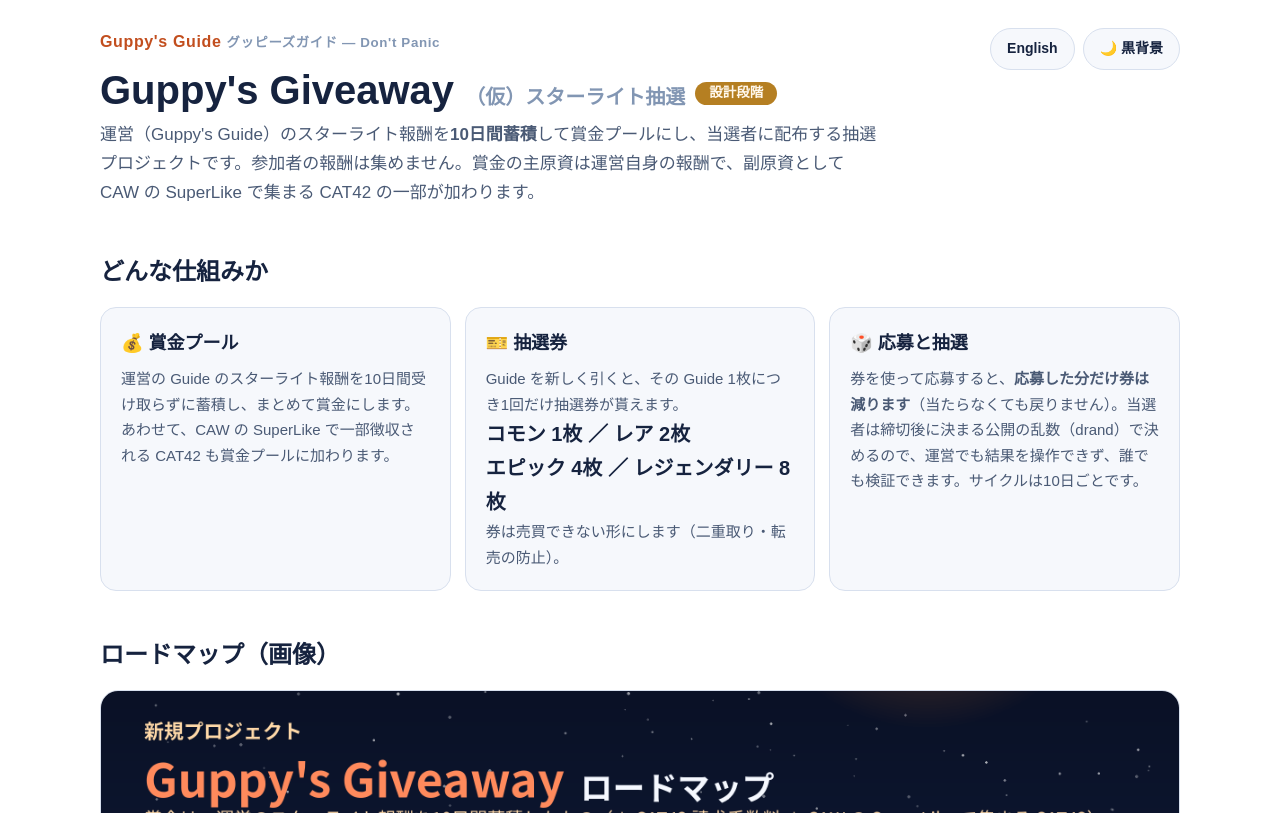
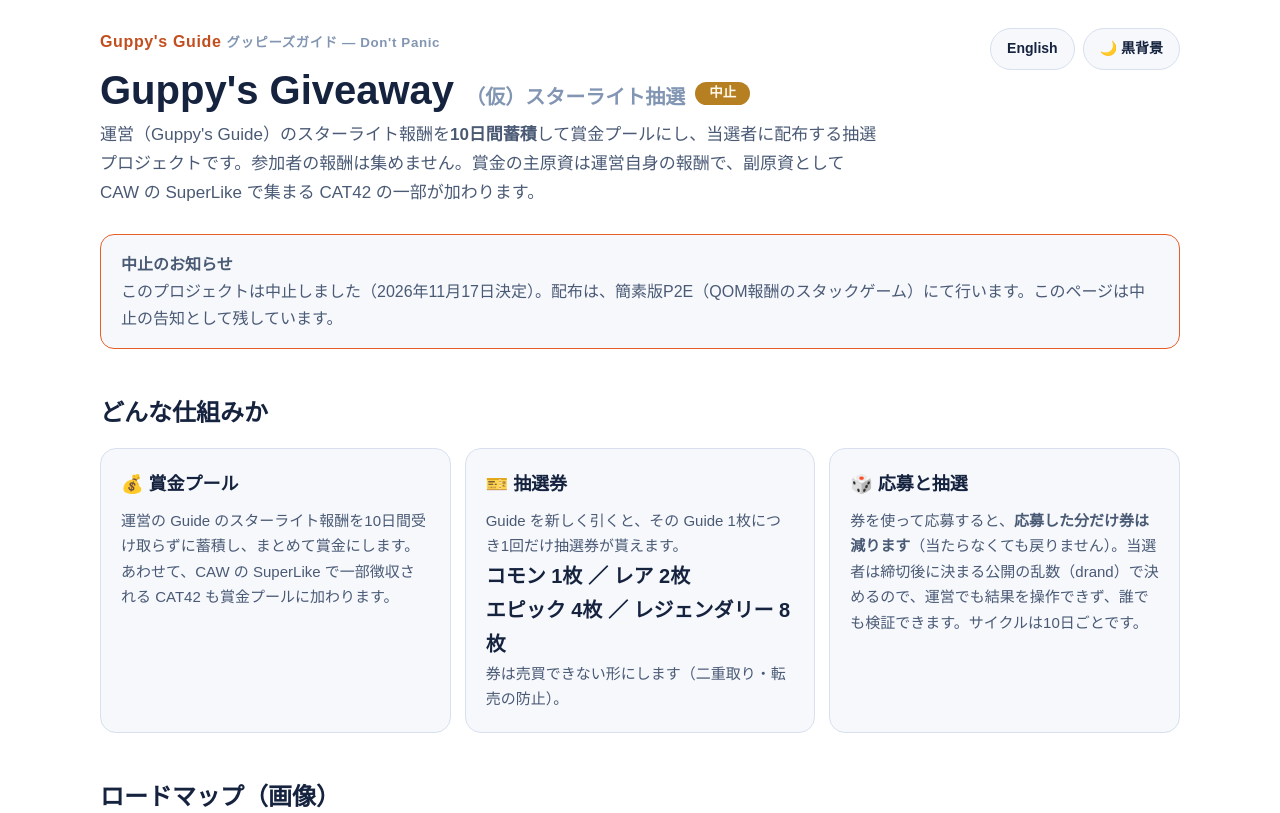
Before and after one commit to QL1-Infinite42-Guppy-Histoire/guppys-giveaway, a plain HTML site: page index.html in a window 1280 px wide. Shown: the top 813 px of the page. Drawn offline with Linux system fonts and the light colour scheme.

Commit message:
Project cancelled (2026-11-17): cancellation notice on site, README and design doc; distribution moves to the simple P2E

```diff
--- a/index.html
+++ b/index.html
@@ -69,7 +69,7 @@
   <header class="top">
     <div>
       <p class="brand">Guppy's Guide <small><span class="ja">グッピーズガイド — Don't Panic</span><span class="en">— Don't Panic</span></small></p>
-      <h1>Guppy's Giveaway <span class="sub"><span class="ja">（仮）スターライト抽選</span><span class="en">(provisional) · Starlight Lottery</span></span><span class="status-badge"><span class="ja">設計段階</span><span class="en">Design stage</span></span></h1>
+      <h1>Guppy's Giveaway <span class="sub"><span class="ja">（仮）スターライト抽選</span><span class="en">(provisional) · Starlight Lottery</span></span><span class="status-badge"><span class="ja">中止</span><span class="en">Cancelled</span></span></h1>
       <p class="lead"><span class="ja">運営（Guppy's Guide）のスターライト報酬を<strong>10日間蓄積</strong>して賞金プールにし、当選者に配布する抽選プロジェクトです。参加者の報酬は集めません。賞金の主原資は運営自身の報酬で、副原資として CAW の SuperLike で集まる CAT42 の一部が加わります。</span><span class="en">A giveaway project that pools the operator's (Guppy's Guide) Starlight rewards <strong>over 10 days</strong> and pays them out to winners. Participants' rewards are never collected. The main funding is the operator's own rewards, with part of the CAT42 collected through CAW's SuperLike added as a secondary source.</span></p>
     </div>
     <div class="controls">
@@ -77,6 +77,11 @@
       <button id="themeToggle" type="button">🌙 黒背景</button>
     </div>
   </header>
+
+  <div class="note" style="border-color: var(--accent); margin-top: 26px;">
+    <p style="margin: 0; font-size: 16px;"><strong><span class="ja">中止のお知らせ</span><span class="en">Cancellation notice</span></strong><br />
+    <span class="ja">このプロジェクトは中止しました（2026年11月17日決定）。配布は、簡素版P2E（QOM報酬のスタックゲーム）にて行います。このページは中止の告知として残しています。</span><span class="en">This project has been cancelled (decided on Nov 17, 2026). Distribution will be carried out through the simple P2E (a QOM-reward stack game). This page remains up as a cancellation notice.</span></p>
+  </div>
 
   <section>
     <h2><span class="ja">どんな仕組みか</span><span class="en">How it works</span></h2>
@@ -131,7 +136,7 @@
       <ul class="plain">
         <li><span class="ja">賞金の額は保証できません。スターライト報酬の溜まり方は、Starlight への原資投入の状況で変わります。サイトに出すのは常に「確定した実額」だけです。</span><span class="en">The prize amount cannot be guaranteed. How fast Starlight rewards accumulate depends on how much funding flows into Starlight. This site only ever shows confirmed, actual amounts.</span></li>
         <li><span class="ja">Guide 本体と Starlight 台帳は既存の仕組み（他者のコントラクト）で、こちらで変更はできません。</span><span class="en">The Guide NFTs and the Starlight ledger are existing systems (other contracts) and cannot be changed from here.</span></li>
-        <li><span class="ja">まだ設計段階です。応募はできませんし、開始時期も未定です。進み具合はこのページで更新します。</span><span class="en">This is still the design stage. Entries are not open and no start date is set. Progress will be posted on this page.</span></li>
+        <li><span class="ja">このプロジェクトは中止しました。応募の受付は行いません。配布は簡素版P2Eにて行います。</span><span class="en">This project has been cancelled. Entries will not be accepted. Distribution will be carried out through the simple P2E.</span></li>
       </ul>
     </div>
   </section>
```
Also changed, not shown: 2 other files.
